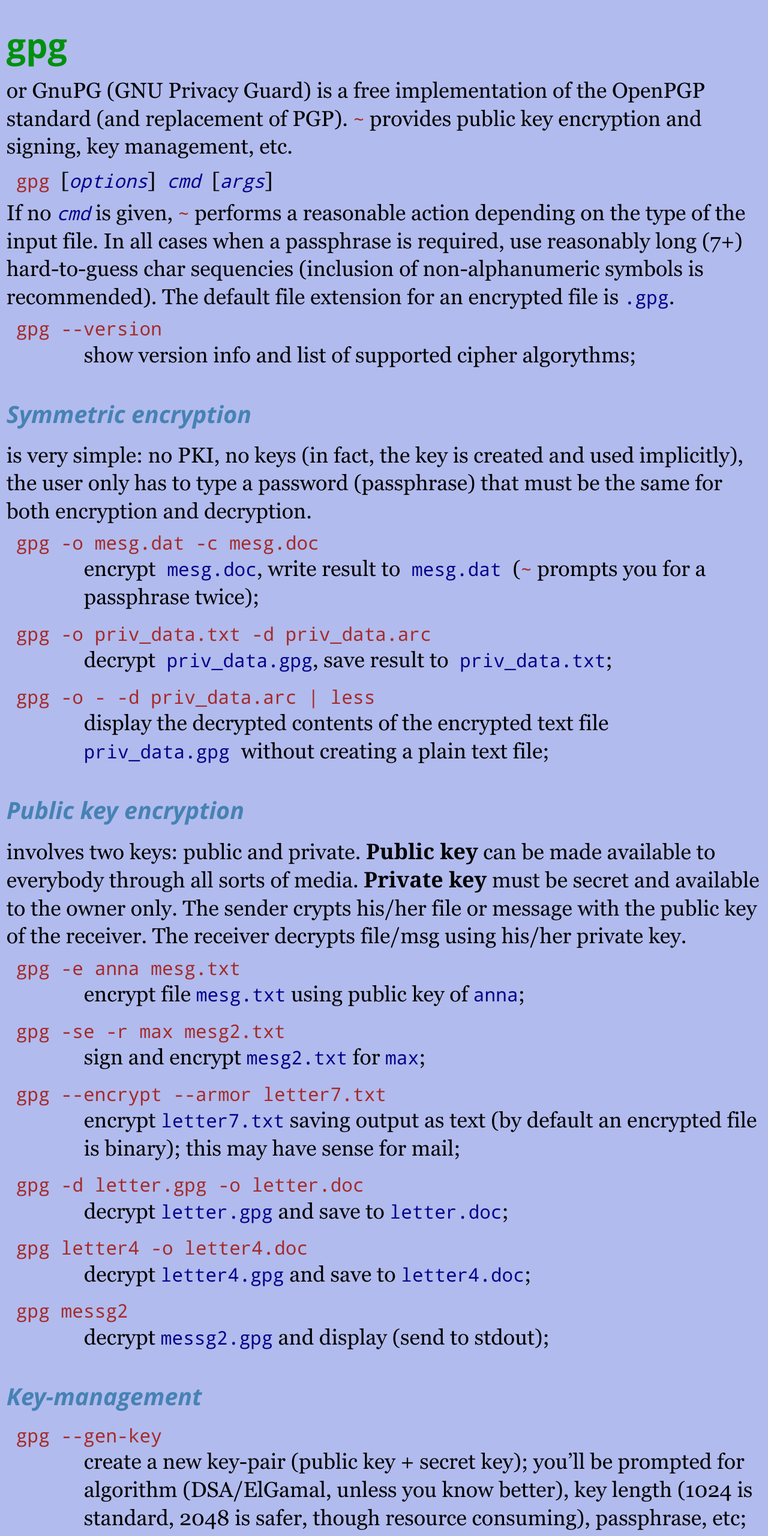
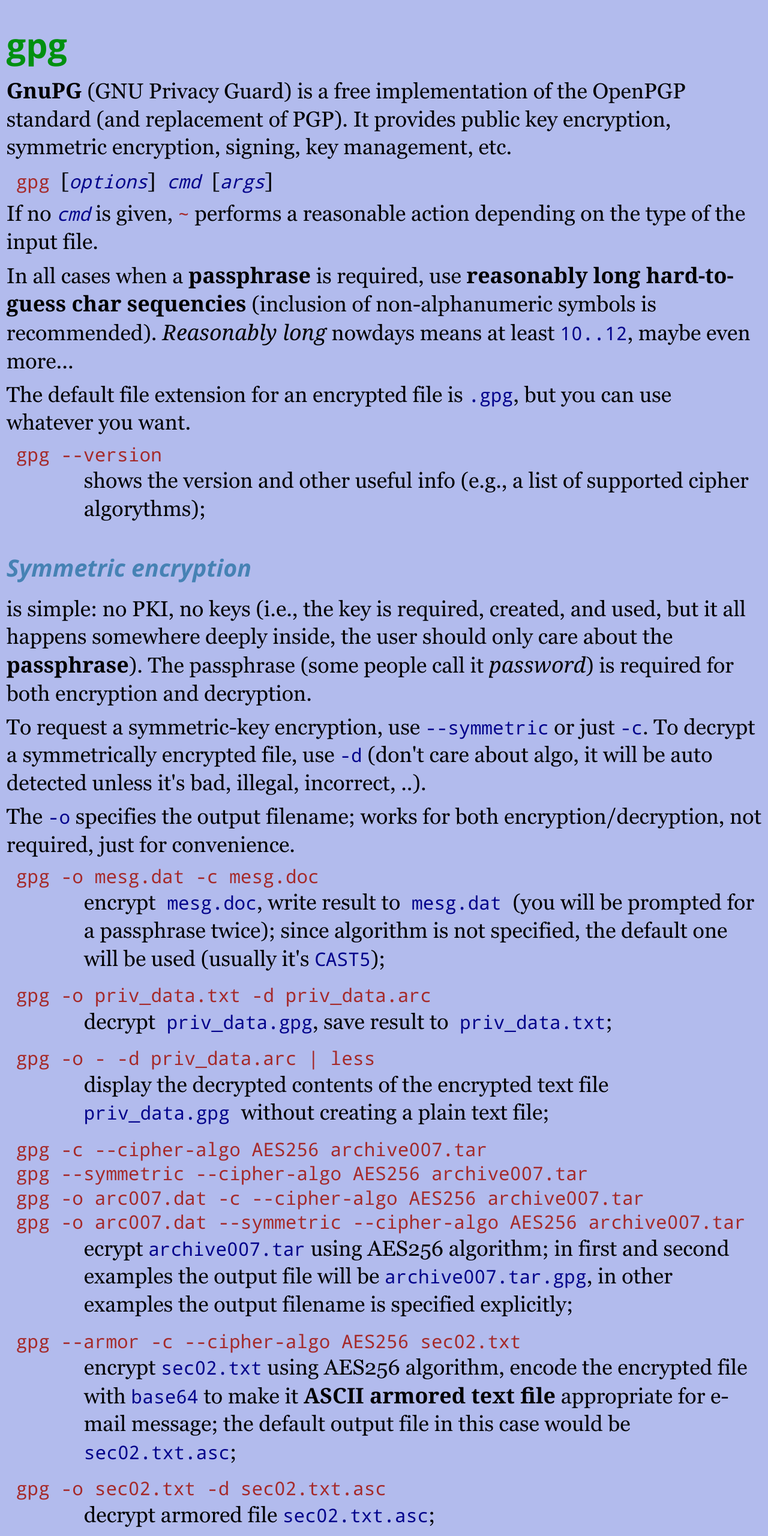
Before and after one commit to alex9517/qr-linux, a plain HTML site: page cmds_g.html in a window 1280 px wide. Shown: the part 1300-3860 px from the top of the page at 60% size. Drawn offline with Linux system fonts and the light colour scheme.

Commit message:
GnuPG, symmetric encryption, minor modifications.

```diff
--- a/cmds_g.html
+++ b/cmds_g.html
@@ -69,40 +69,74 @@
 
 <p class="cmdname"><a name="gpg"></a>gpg</p>
 <p>
-or GnuPG (GNU Privacy Guard) is a free implementation of the OpenPGP
-standard (and replacement of PGP). <code>~</code> provides public key
-encryption and signing, key management, etc.</p>
+<b>GnuPG</b> (GNU Privacy Guard) is a free implementation of the OpenPGP standard (and replacement of PGP). It provides public key
+encryption, symmetric encryption, signing, key management, etc.</p>
+
 <p class="fmt"><code>gpg&nbsp;</code>[<kbd>options</kbd>]<kbd>&nbsp;cmd&nbsp;</kbd>[<kbd>args</kbd>]</p>
 <p>
-If no <kbd>cmd</kbd> is given, <code>~</code> performs a reasonable action
-depending on the type of the input file. In all cases when a passphrase is
-required, use reasonably long (7+) hard-to-guess char sequencies
-(inclusion of non-alphanumeric symbols is recommended). The default file
-extension for an encrypted file is <samp>.gpg</samp>.</p>
+If no <kbd>cmd</kbd> is given, <code>~</code> performs a reasonable action depending on the type of the input file.</p>
+<p>
+In all cases when a <b>passphrase</b> is required, use <b>reasonably long hard-to-guess char sequencies</b> (inclusion of
+non-alphanumeric symbols is recommended). <i>Reasonably long</i> nowdays means at least <samp>10..12</samp>, maybe even more...</p>
+<p>
+The default file extension for an encrypted file is <samp>.gpg</samp>, but you can use whatever you want.</p>
 
 <p class="cmdc">gpg --version</p>
-<p class="desc">show version info and list of supported cipher algorythms;</p>
+<p class="desc">shows the version and other useful info (e.g., a list of supported cipher algorythms);</p>
 
 
 
 <h5>Symmetric encryption</h5>
 <p>
-is very simple: no PKI, no keys (in fact, the key is created and used
-implicitly), the user only has to type a password (passphrase) that must be
-the same for both encryption and decryption.</p>
+is simple: no PKI, no keys (i.e., the key is required, created, and used, but it all happens somewhere deeply inside, the user
+should only care about the <b>passphrase</b>). The passphrase (some people call it <i>password</i>) is required for both encryption
+and decryption.</p>
+<p>
+To request a symmetric-key encryption, use <samp>--symmetric</samp> or just <samp>-c</samp>. To decrypt a symmetrically encrypted
+file, use <samp>-d</samp> (don't care about algo, it will be auto detected unless it's bad, illegal, incorrect, ..).</p>
+<p>
+The <samp>-o</samp> specifies the output filename; works for both encryption/decryption, not required, just for convenience.</p>
 
 <p class="cmdc">gpg -o mesg.dat -c mesg.doc</p>
-<p class="desc">encrypt<samp> mesg.doc</samp>,
-write result to<samp> mesg.dat </samp>(<code>~</code> prompts you for
-a passphrase twice);</p>
+<p class="desc">encrypt<samp> mesg.doc</samp>, write result to<samp> mesg.dat </samp>(you will be prompted for a passphrase twice);
+since algorithm is not specified, the default one will be used (usually it's <samp>CAST5</samp>);</p>
 
 <p class="cmdc">gpg -o priv_data.txt -d priv_data.arc</p>
-<p class="desc">decrypt<samp> priv_data.gpg</samp>, save result
-to<samp> priv_data.txt</samp>;</p>
+<p class="desc">decrypt<samp> priv_data.gpg</samp>, save result to<samp> priv_data.txt</samp>;</p>
 
 <p class="cmdc">gpg -o - -d priv_data.arc | less</p>
-<p class="desc">display the decrypted contents of the encrypted text
-file<samp> priv_data.gpg </samp>without creating a plain text file;
+<p class="desc">display the decrypted contents of the encrypted text file<samp> priv_data.gpg </samp>without creating a plain text
+file;</p>
+
+<p class="cmdc">gpg -c --cipher-algo AES256 archive007.tar</p>
+<p class="cmdc">gpg --symmetric --cipher-algo AES256 archive007.tar</p>
+<p class="cmdc">gpg -o arc007.dat -c --cipher-algo AES256 archive007.tar</p>
+<p class="cmdc">gpg -o arc007.dat --symmetric --cipher-algo AES256 archive007.tar</p>
+<p class="desc">ecrypt <samp>archive007.tar</samp> using AES256 algorithm; in first and second examples the output file will be
+<samp>archive007.tar.gpg</samp>, in other examples the output filename is specified explicitly;</p>
+
+<p class="cmdc">gpg --armor -c --cipher-algo AES256 sec02.txt</p>
+<p class="desc">encrypt <samp>sec02.txt</samp> using AES256 algorithm, encode the encrypted file with <samp>base64</samp> to make
+it <b>ASCII armored text file</b> appropriate for e-mail message; the default output file in this case would be
+<samp>sec02.txt.asc</samp>;</p>
+
+<p class="cmdc">gpg -o sec02.txt -d sec02.txt.asc</p>
+<p class="desc">decrypt armored file <samp>sec02.txt.asc</samp>;</p>
+
+
+
+<h5>Digitally signing symmetrically encrypted data</h5>
+<p>
+In this case you need a public/private key pair, and your private key will be used to <b>sign the data before symmetrically
+encrypting</b> it. For example, to sign and symmetrically encrypt a text file:</p>
+
+<p class="cmdc">gpg --sign --symmetric --cipher-algo AES256 important.txt</p>
+<p class="or">or</p>
+<p class="cmd">gpg --sign -c --cipher-algo AES256 important.txt</p>
+<p>
+To verify the signature and decrypt,</p>
+
+<p class="cmd">gpg -d important.txt.gpg</p>
 
 
 
```
Also changed, not shown: toc.html (+1 -1 lines).
